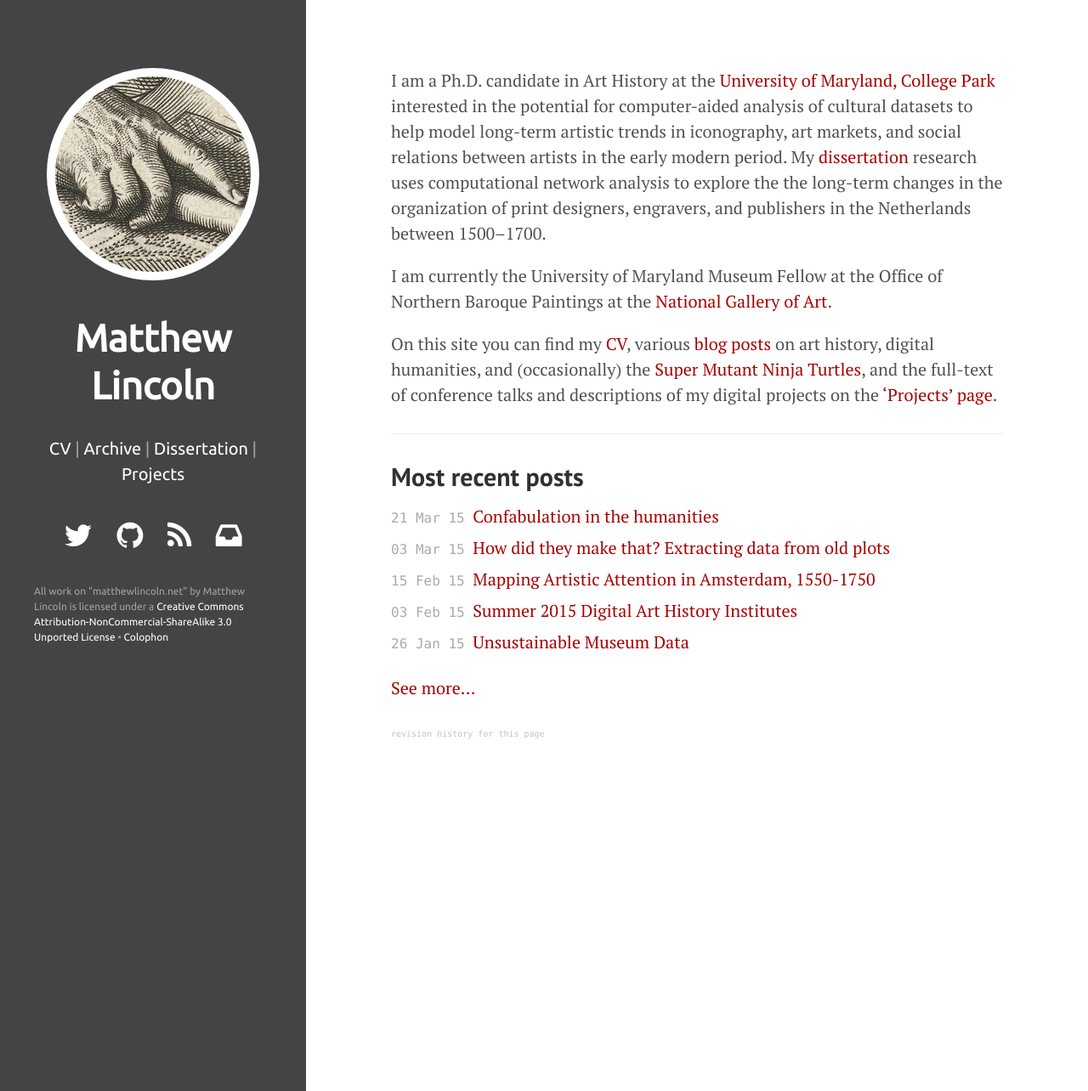
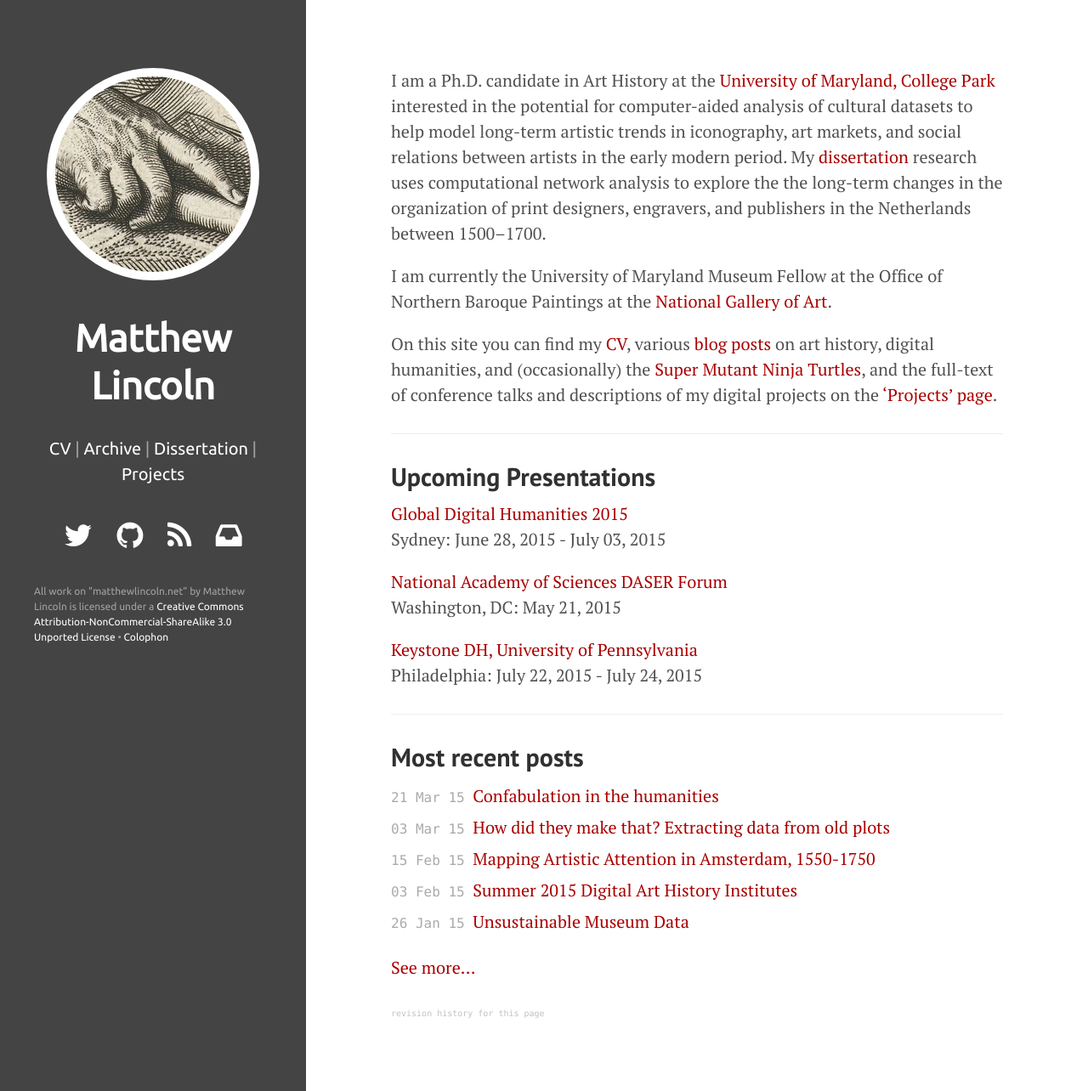
Before and after one commit to mdlincoln/mdlincoln.github.io, a Jekyll site: the page built from index.md, in a window 1280 px wide and 1284 px high. Shown: the whole window at 85% size. Built offline with Jekyll 4.4.1, drawn with Linux system fonts in a browser that asks for light colours; nearby versions of some CDN libraries.

Commit message:
Adding travel list

```diff
--- /dev/null
+++ b/_data/travel.yaml
@@ -0,0 +1,14 @@
+- venue: Global Digital Humanities 2015
+  location: Sydney
+  url: http://dh2015.org
+  datestart: 2015-06-28 00:00:00 -0500
+  dateend: 2015-07-03 00:00:00 -0500
+- venue: National Academy of Sciences DASER Forum
+  location: "Washington, DC"
+  url: http://www.cpnas.org/events/daser-052115.html
+  datestart: 2015-05-21 00:00:00 -0500
+- venue: "Keystone DH, University of Pennsylvania"
+  location: Philadelphia
+  url: http://sceti.library.upenn.edu/KeystoneDH/
+  datestart: 2015-07-22 00:00:00 -0500
+  dateend: 2015-07-24 00:00:00 -0500
--- /dev/null
+++ b/_includes/travel.html
@@ -0,0 +1,16 @@
+{% for trip in site.data.travel %}
+<p>
+{% if trip.url %}
+  <a href="{{ trip.url }}">{{ trip.venue }}</a>
+{% else %}
+  {{ trip.venue }}
+{% endif %}
+<br>
+{{ trip.location }}:
+{% if trip.dateend %}
+  {{ trip.datestart | date: '%B %d, %Y' }} - {{ trip.dateend | date: '%B %d, %Y' }}
+{% else %}
+  {{ trip.datestart | date: '%B %d, %Y' }}
+{% endif %}
+</p>
+{% endfor %}
--- a/index.md
+++ b/index.md
@@ -13,6 +13,12 @@ On this site you can find my [CV](/about), various [blog posts](/archive) on art
 
 ***
 
+## Upcoming Presentations
+
+{% include travel.html %}
+
+***
+
 ## Most recent posts
 
 <nav>
```
